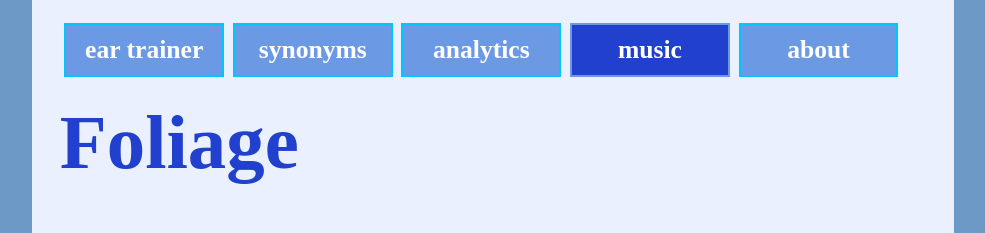
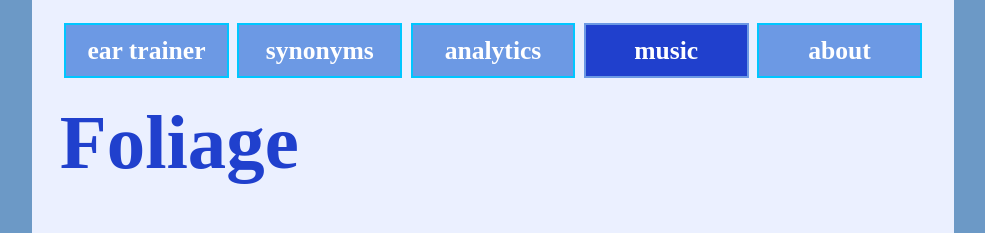
Before and after one commit to ntowbinj/flasksite, a Flask app: page / in a window 1280 px wide. Shown: the top 233 px of the page, without its empty margins (147-1132 px from the left). Run offline with Flask 2, Linux system fonts and the light colour scheme; some libraries are stand-ins or nearby versions.

Commit message:
border-box

```diff
--- a/FlaskApp/static/css/style.css
+++ b/FlaskApp/static/css/style.css
@@ -7,12 +7,13 @@ nav {
 nav li{
     display: block;
     float: left;
-    width: 18.0%;
+    width: 19.0%;
     text-align: center;
     background-color: rgb(108, 153, 228);
     margin: .5%;
     min-height: 240%;
     border: 2px solid rgb(0, 198, 255);
+    box-sizing: border-box;
 }
 nav li.currentPage, nav li.currentPage:hover{
     background-color: #2040CD;
```
